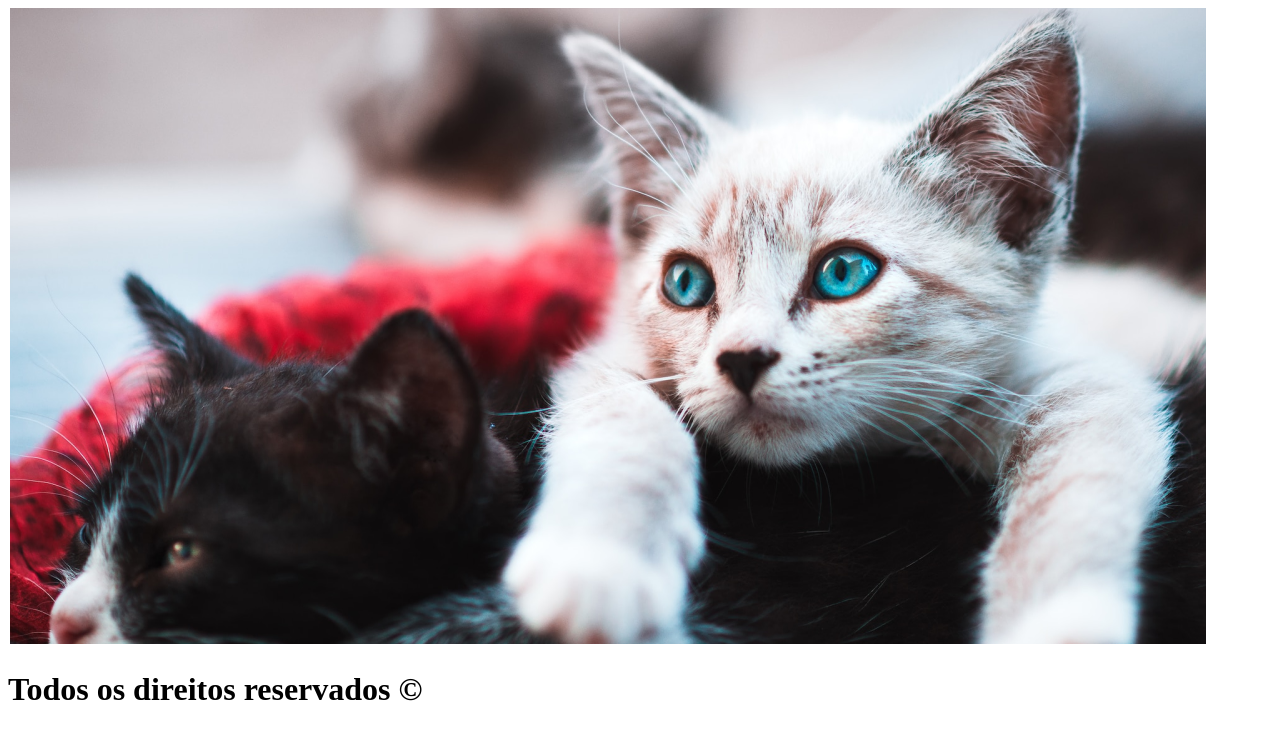
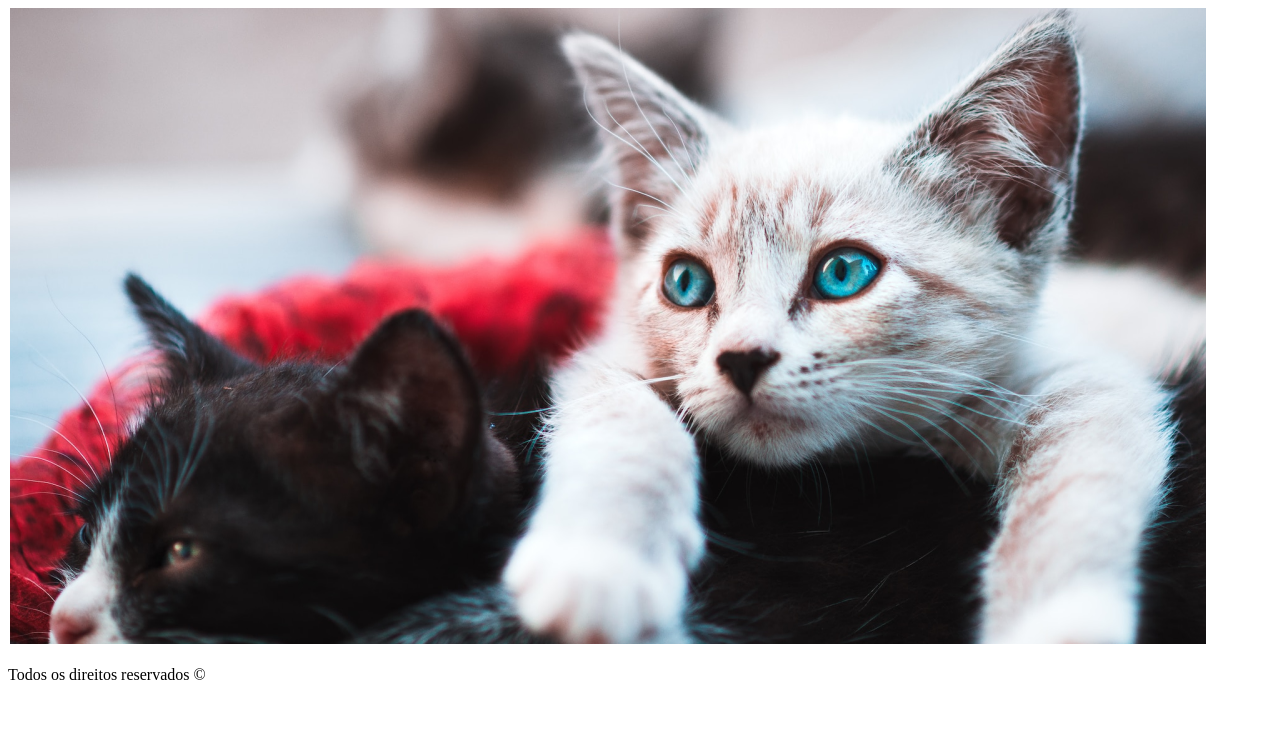
Before and after one commit to Anny4lves/ProjetoGatinho, a plain HTML site: page index.html in a window 1280 px wide. Shown: the part 3240-3970 px from the top of the page. After the commit the page ends 3940 px from the top, so only its background shows below. Drawn offline with Linux system fonts and the light colour scheme.

Commit message:
Update index.html

```diff
--- a/index.html
+++ b/index.html
@@ -49,7 +49,7 @@
 
         <footer>
             <div class="container">
-                <h1>Todos os direitos reservados &copy; </h1>
+                <p>Todos os direitos reservados &copy; </p>
             </div>
 
         </footer>
```
